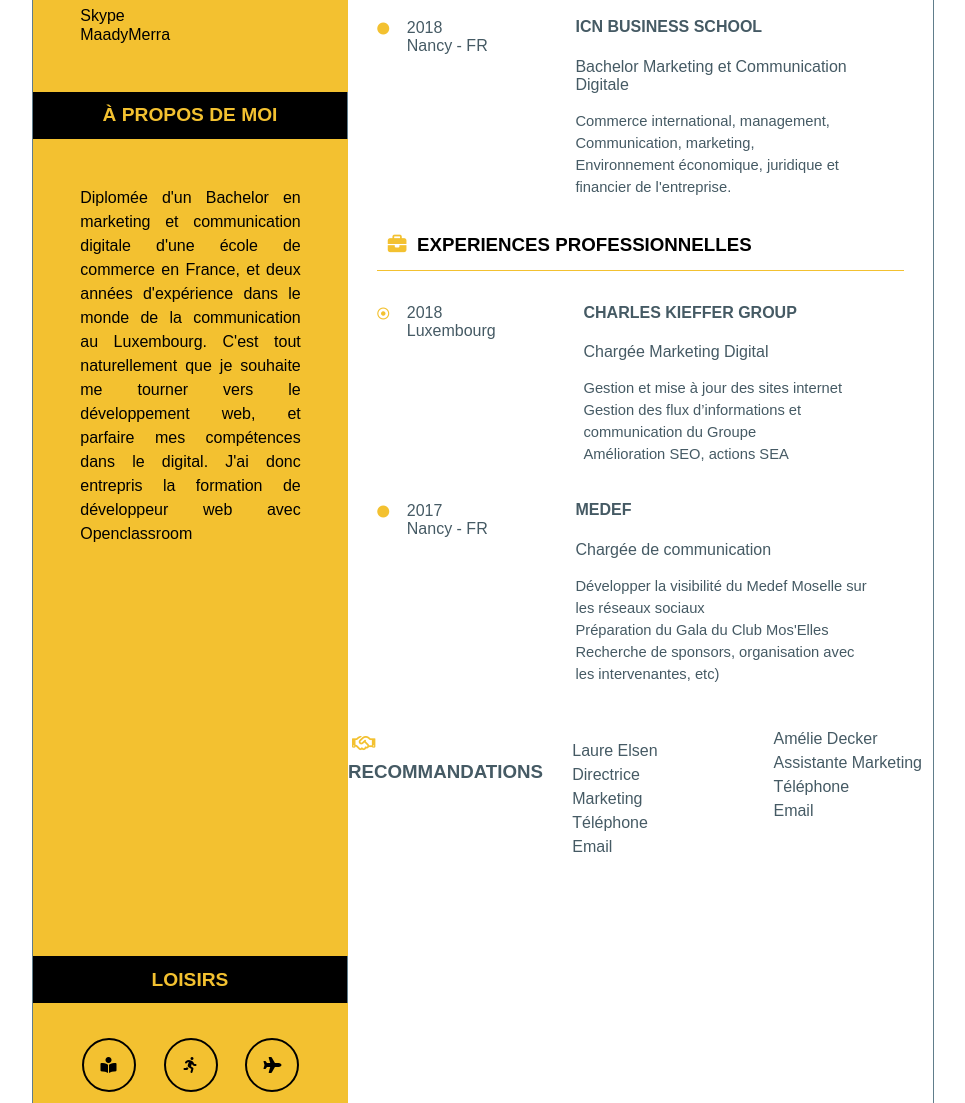
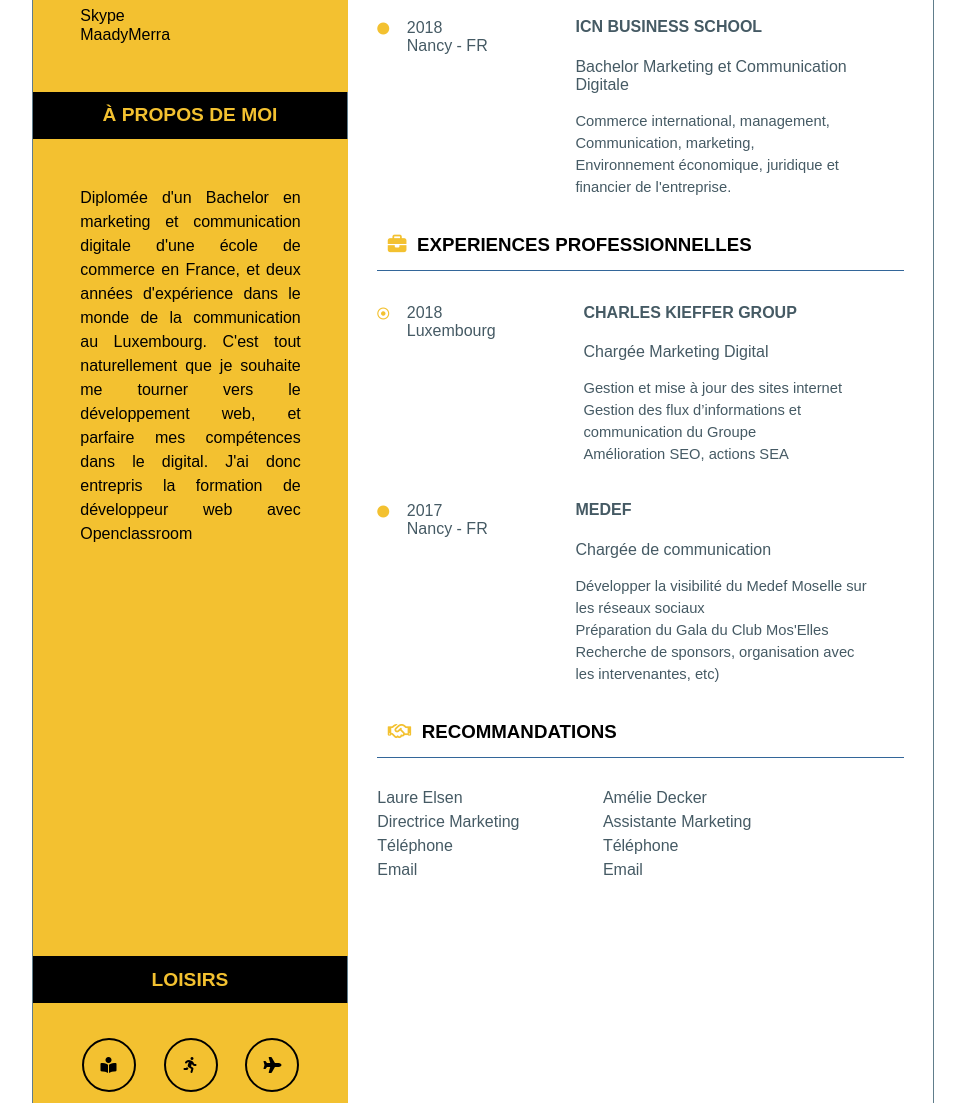
Before and after one commit to MadisonMerra/cvprojet2, a plain HTML site: page index.html in a window 1280 px wide. Shown: the part 598-1701 px from the top of the page, without its empty margins (157-1122 px from the left). Drawn offline with Linux system fonts and the light colour scheme.

Commit message:
Corrections style

```diff
--- a/index.html
+++ b/index.html
@@ -145,13 +145,13 @@
                         </div>
                     </div>
                 </section>
-                <section id="recommandations">
-                	<h3><i class="far fa-handshake"></i>RECOMMANDATIONS</h3>
-                	<div class="recommandation">
+                <h3><i class="far fa-handshake"></i>RECOMMANDATIONS</h3>
+                <div class="recommandation">
+                	<div>
                 		<p>Laure Elsen<br/>
                         Directrice Marketing<br/>
                         Téléphone<br/>
-                       	Email
+                        Email
                     	</p>
                     </div>
                     <div class="recommandation2">
@@ -161,7 +161,7 @@
                         Email
                     	</p>
                     </div>
-                </section>
+                </div>
 			</div>
 		</main>
 	</body>
--- a/style.css
+++ b/style.css
@@ -125,7 +125,7 @@ a {
 
 #bloc_droit > h3 {
     color: #000;
-    border-bottom: 1.3px solid #F3C130;
+    border-bottom: 1.3px solid #336699;
     padding-bottom: 1%;
     width: 90%;
     margin: auto;
@@ -161,11 +161,6 @@ a {
 
 .taches {
     font-size: 92%;
-    line-height: 1.5;
-}
-
-#recommandations {
-    display: flex;
     line-height: 1.5;
 }
 
```
